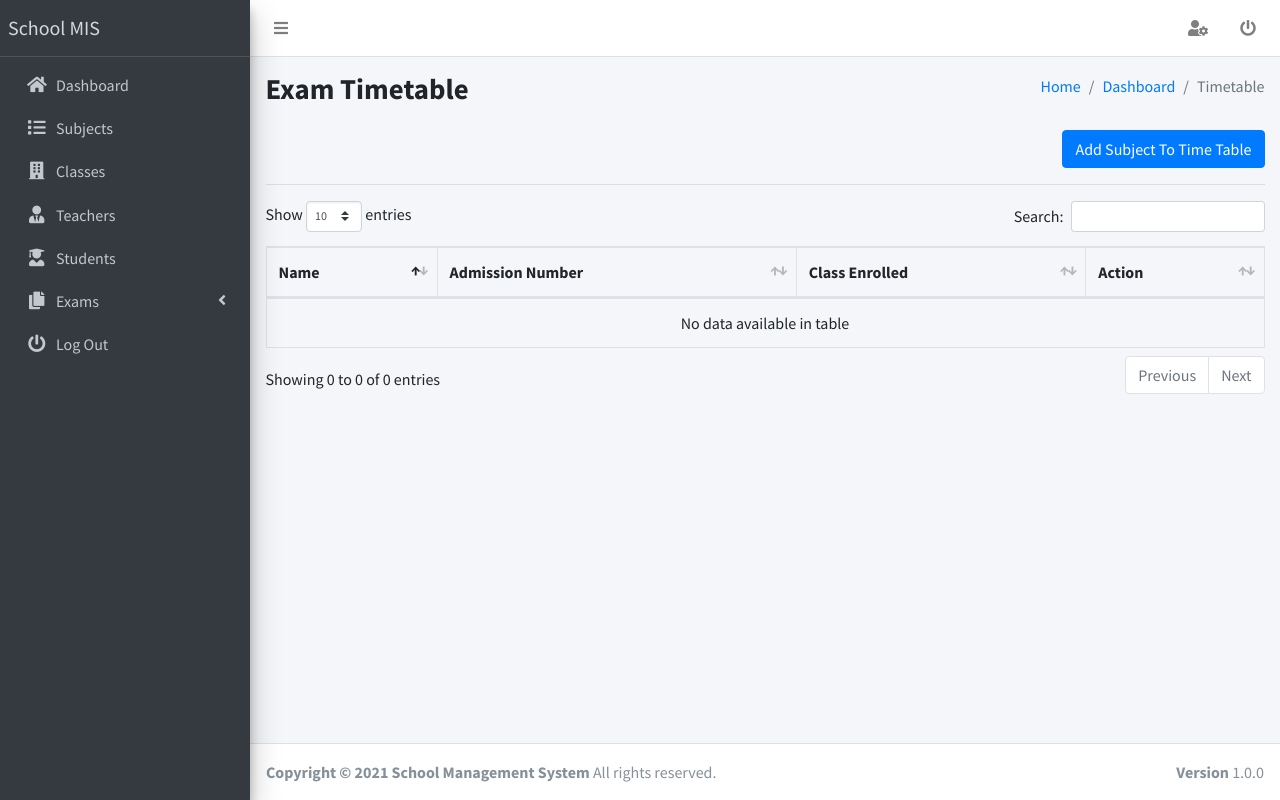
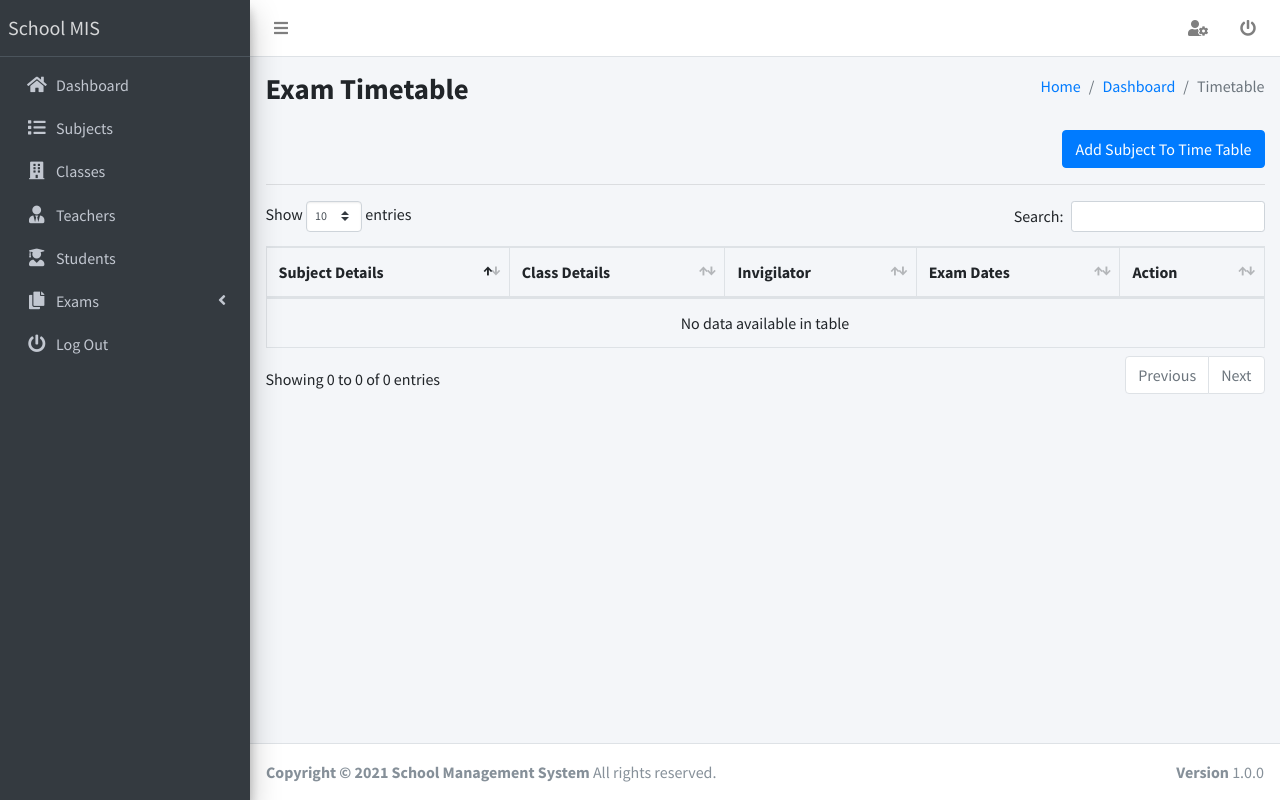
Before and after one commit to MartMbithi/Weekend_Project_I, a PHP site: page /exam_timetable in a window 1280 px wide. Run offline with PHP 8.4, Linux system fonts and the light colour scheme; the visitor is signed in with stand-in values (Sample User, id 1); data that the repository does not hold is empty.

Commit message:
Implement Exam Time Table

```diff
--- a/exam_timetable.php
+++ b/exam_timetable.php
@@ -260,41 +260,52 @@ require_once('partials/head.php');
                             <table id="" class="table table-bordered table-hover">
                                 <thead>
                                     <tr>
-                                        <th>Name</th>
-                                        <th>Admission Number </th>
-                                        <th>Class Enrolled</th>
+                                        <th>Subject Details</th>
+                                        <th>Class Details</th>
+                                        <th>Invigilator </th>
+                                        <th>Exam Dates</th>
                                         <th>Action</th>
                                     </tr>
                                 </thead>
                                 <tbody>
                                     <?php
-                                    $ret = "SELECT * FROM student s
-                                    INNER JOIN class c
-                                     ON s.student_class_id = c.class_id";
+                                    $ret = "SELECT * FROM exam_timetable et
+                                    INNER JOIN subject s ON s.subject_id = et.tt_subject_id
+                                    INNER JOIN teacher t ON t.t_id = et.tt_exam_invigilator
+                                    INNER JOIN class c ON c.class_id = et.tt_exam_class_id";
                                     $stmt = $mysqli->prepare($ret);
                                     $stmt->execute(); //ok
                                     $res = $stmt->get_result();
-                                    while ($std = $res->fetch_object()) {
+                                    while ($tt = $res->fetch_object()) {
                                     ?>
                                         <tr>
-                                            <td><?php echo $std->student_name; ?></td>
                                             <td>
-                                                <?php echo $std->student_admno; ?>
+                                                Code: <?php echo $tt->subject_code; ?><br>
+                                                Name: <?php echo $tt->subject_name; ?>
                                             </td>
                                             <td>
-                                                Code : <?php echo $std->class_code . '<br> Name : ' . $std->class_name; ?>
+                                                Code: <?php echo $tt->class_code; ?><br>
+                                                Name: <?php echo $tt->class_name; ?>
                                             </td>
                                             <td>
-                                                <a class="badge badge-primary" data-toggle="modal" href="#edit-<?php echo $std->student_id; ?>">
+                                                <?php echo $tt->t_name; ?>
+                                            </td>
+                                            <td>
+                                                Date: <?php echo date('d M Y', strtotime($tt->tt_exam_date)); ?><br>
+                                                Start Time : <?php echo $tt->tt_exam_start; ?><br>
+                                                End Time : <?php echo $tt->tt_exam_start; ?>
+                                            </td>
+                                            <td>
+                                                <a class="badge badge-primary" data-toggle="modal" href="#edit-<?php echo $tt->tt_id; ?>">
                                                     <i class="fas fa-edit"></i>
                                                     Update
                                                 </a>
-                                                <a class="badge badge-danger" data-toggle="modal" href="#delete-<?php echo $std->student_id; ?>">
+                                                <a class="badge badge-danger" data-toggle="modal" href="#delete-<?php echo $tt->tt_id; ?>">
                                                     <i class="fas fa-trash"></i>
                                                     Delete
                                                 </a>
                                                 <!-- Update Modal -->
-                                                <div class="modal fade" id="edit-<?php echo $std->student_id; ?>">
+                                                <div class="modal fade" id="edit-<?php echo $tt->tt_id; ?>">
                                                     <div class="modal-dialog  modal-lg">
                                                         <div class="modal-content">
                                                             <div class="modal-header">
@@ -304,25 +315,7 @@ require_once('partials/head.php');
                                                                 </button>
                                                             </div>
                                                             <div class="modal-body">
-                                                                <form method="post" enctype="multipart/form-data" role="form">
-                                                                    <div class="card-body">
-                                                                        <div class="row">
-                                                                            <div class="form-group col-md-6">
-                                                                                <label for="">Full Name</label>
-                                                                                <input type="text" required value="<?php echo $std->student_name; ?>" name="student_name" class="form-control">
-                                                                                <input type="hidden" value="<?php echo $std->student_id; ?>" required name="student_id" class="form-control">
 
-                                                                            </div>
-                                                                            <div class="form-group col-md-6">
-                                                                                <label for="">Admission Number</label>
-                                                                                <input type="text" required name="student_admno" value="<?php echo $std->student_admno; ?>" class="form-control">
-                                                                            </div>
-                                                                        </div>
-                                                                    </div>
-                                                                    <div class="text-right">
-                                                                        <button type="submit" name="update_student" class="btn btn-primary">Submit</button>
-                                                                    </div>
-                                                                </form>
                                                             </div>
                                                         </div>
                                                     </div>
@@ -330,7 +323,7 @@ require_once('partials/head.php');
                                                 <!-- End Modal -->
 
                                                 <!-- Delete Modal -->
-                                                <div class="modal fade" id="delete-<?php echo $std->student_id; ?>" tabindex="-1" role="dialog" aria-labelledby="exampleModalLabel" aria-hidden="true">
+                                                <div class="modal fade" id="delete-<?php echo $tt->tt_id; ?>" tabindex="-1" role="dialog" aria-labelledby="exampleModalLabel" aria-hidden="true">
                                                     <div class="modal-dialog modal-dialog-centered" role="document">
                                                         <div class="modal-content">
                                                             <div class="modal-header">
@@ -341,11 +334,11 @@ require_once('partials/head.php');
                                                             </div>
                                                             <div class="modal-body text-center text-danger">
                                                                 <form method="POST">
-                                                                    <h4>Delete <?php echo $std->student_name; ?> ?</h4>
+                                                                    <h4>Delete Subject From Time Table ?</h4>
                                                                     <br>
-                                                                    <p>Heads Up, You are about to delete <?php echo $std->student_name; ?>. This action is irrevisble.</p>
+                                                                    <p>Heads Up, You are about to delete <?php echo $tt->subject_name; ?> from exam time table. This action is irrevisble.</p>
                                                                     <button type="button" class="text-center btn btn-success" data-dismiss="modal">No</button>
-                                                                    <input type="hidden" name="student_id" value="<?php echo $std->student_id; ?>">
+                                                                    <input type="hidden" name="tt_id" value="<?php echo $tt->tt_id; ?>">
                                                                     <input type="submit" class="text-center btn btn-danger" value="Delete" name="delete">
                                                                 </form>
                                                             </div>
```
